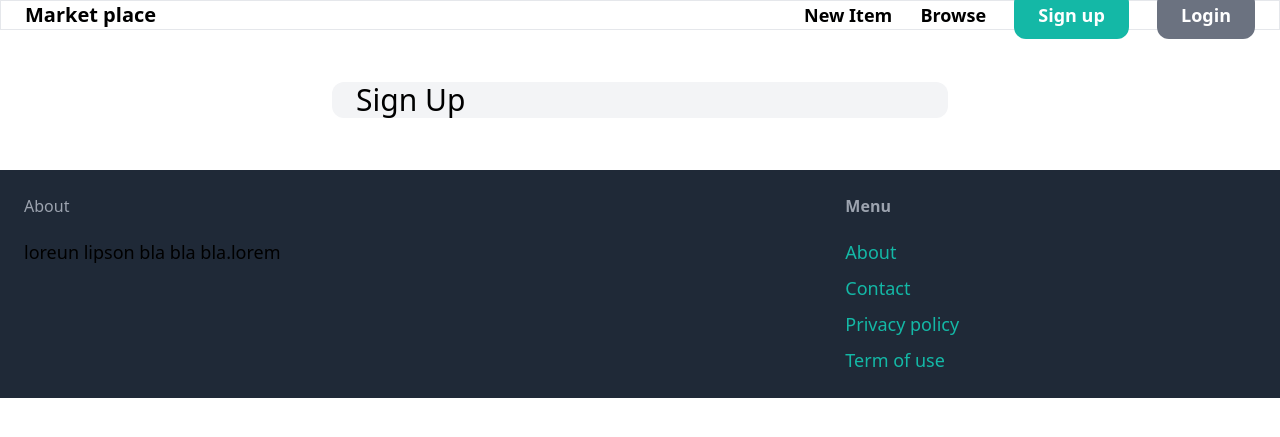
After one commit to leoseis/Eboka-store, a Django app: page /signup/ in a window 1280 px wide. The commit adds this page. Shown: the top 437 px of the page. Run offline with Django 4.2, Linux system fonts and the light colour scheme; some libraries are stand-ins or nearby versions.

Commit message:
'signup'

```diff
--- /dev/null
+++ b/core/form.py
@@ -0,0 +1,8 @@
+from django import forms
+from django.contrib.auth.forms import UserCreationForm
+from  django.contrib.auth.models import User
+
+class SignupForm(UserCreationForm):
+    class Meta:
+        model = User
+        fields = ('username','email', 'password1','password2' )
--- a/core/templates/core/base.html
+++ b/core/templates/core/base.html
@@ -15,7 +15,7 @@
             <a href="#" class="text-lg font-semibold hover:text-gray-500">New Item</a>
             <a href="#" class="text-lg font-semibold hover:text-gray-500">Browse</a>
 
-            <a href="#" class="px-6 py-3 text-lg font-semibold bg-teal-500 text-white rounded-xl hover:bg-teal-700">Sign up</a>
+            <a href="{% url 'core:signup' %}" class="px-6 py-3 text-lg font-semibold bg-teal-500 text-white rounded-xl hover:bg-teal-700">Sign up</a>
             <a href="#" class="px-6 py-3 text-lg font-semibold bg-gray-500 text-white rounded-xl hover:bg-gray-700">Login</a>
         </div>
     </nav>
--- /dev/null
+++ b/core/templates/core/signup.html
@@ -0,0 +1,10 @@
+{% extends 'core/base.html' %}
+
+{%  block title %}Sign up{% endblock %}
+
+{% block content  %}
+<div class=" w-1/2 my-6 mx-auto px-6 bg-gray-100 rounded-xl" >
+    <h1 class="mb-6 text-3xl">Sign Up</h1>
+</div>
+
+{% endblock %}
--- a/core/urls.py
+++ b/core/urls.py
@@ -7,4 +7,5 @@ app_name = 'core'
 urlpatterns =[
     path ('', views.index, name = 'index'),
     path('contact/' , views.contact, name='contact') ,
+    path('signup/', views.signup,name='signup'),
 ]
--- a/core/views.py
+++ b/core/views.py
@@ -1,6 +1,8 @@
 from django.shortcuts import render
 
 from item.models import Category, Item
+
+from  .form import SignupForm
 
 def index (request):
     items = Item.objects.filter(is_sold=False)[0:6]
@@ -13,6 +15,13 @@ def index (request):
 
      })
 
-
 def contact (request):
     return render(request, 'core/contact.html')
+
+
+def signup(request):
+    form = SignupForm()
+
+    return render(request, 'core/signup.html' , {
+    'form': form
+})
```
Also changed, not shown: 1 other file.
